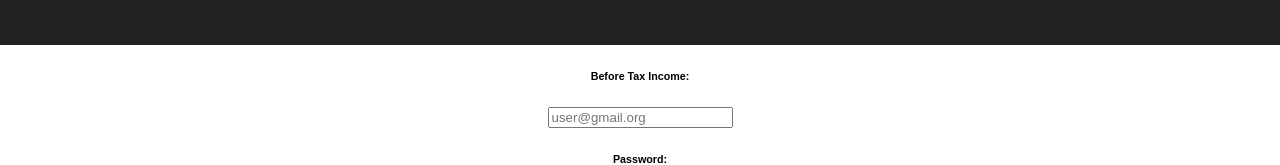
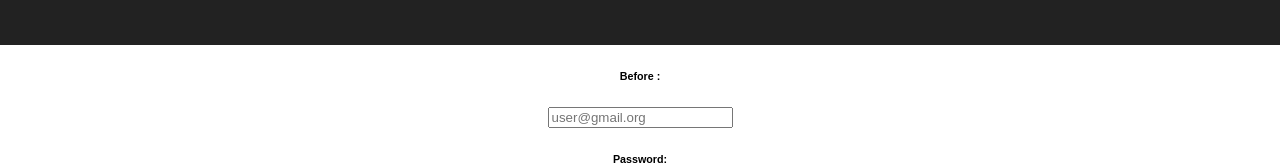
Before and after one commit to jtcanfield/income-calculator, a React (Create React App) app: page / in a window 1280 px wide. Shown: the part 145-310 px from the top of the page. Built offline with nearby package versions, Linux system fonts and the light colour scheme.

Commit message:
Add bootstrap

```diff
--- a/public/index.html
+++ b/public/index.html
@@ -37,4 +37,7 @@
       To create a production bundle, use `npm run build` or `yarn build`.
     -->
   </body>
+  <script src="https://code.jquery.com/jquery-3.2.1.slim.min.js" integrity="sha384-KJ3o2DKtIkvYIK3UENzmM7KCkRr/rE9/Qpg6aAZGJwFDMVNA/GpGFF93hXpG5KkN" crossorigin="anonymous"></script>
+  <script src="https://cdnjs.cloudflare.com/ajax/libs/popper.js/1.11.0/umd/popper.min.js" integrity="sha384-b/U6ypiBEHpOf/4+1nzFpr53nxSS+GLCkfwBdFNTxtclqqenISfwAzpKaMNFNmj4" crossorigin="anonymous"></script>
+  <script src="https://maxcdn.bootstrapcdn.com/bootstrap/4.0.0-beta/js/bootstrap.min.js" integrity="sha384-h0AbiXch4ZDo7tp9hKZ4TsHbi047NrKGLO3SEJAg45jXxnGIfYzk4Si90RDIqNm1" crossorigin="anonymous"></script>
 </html>
--- a/src/App.js
+++ b/src/App.js
@@ -30,14 +30,14 @@
         </header>
         <form className="enterForm" onSubmit={this.handleFormSubmit}>
           <div className="form-group">
-            <h6>Before Tax Income:</h6>
+            <h6>Before :</h6>
             <input type="username" onChange={this.updateFromField('username')} value={this.state.username} placeholder="user@gmail.org"/>
           </div>
           <div className="form-group">
             <h6>Password:</h6>
             <input type="password" onChange={this.updateFromField('password')} value={this.state.password} placeholder="********"/>
           </div>
-          {this.state.message ? this.state.message : ""}<br/>
+          <br/>
           <div className="form-group pull-right">
             <button className="btn btn-primary btn-lg" type="submit" onClick={event => this.login(event)}>Login</button>
           </div>
```
